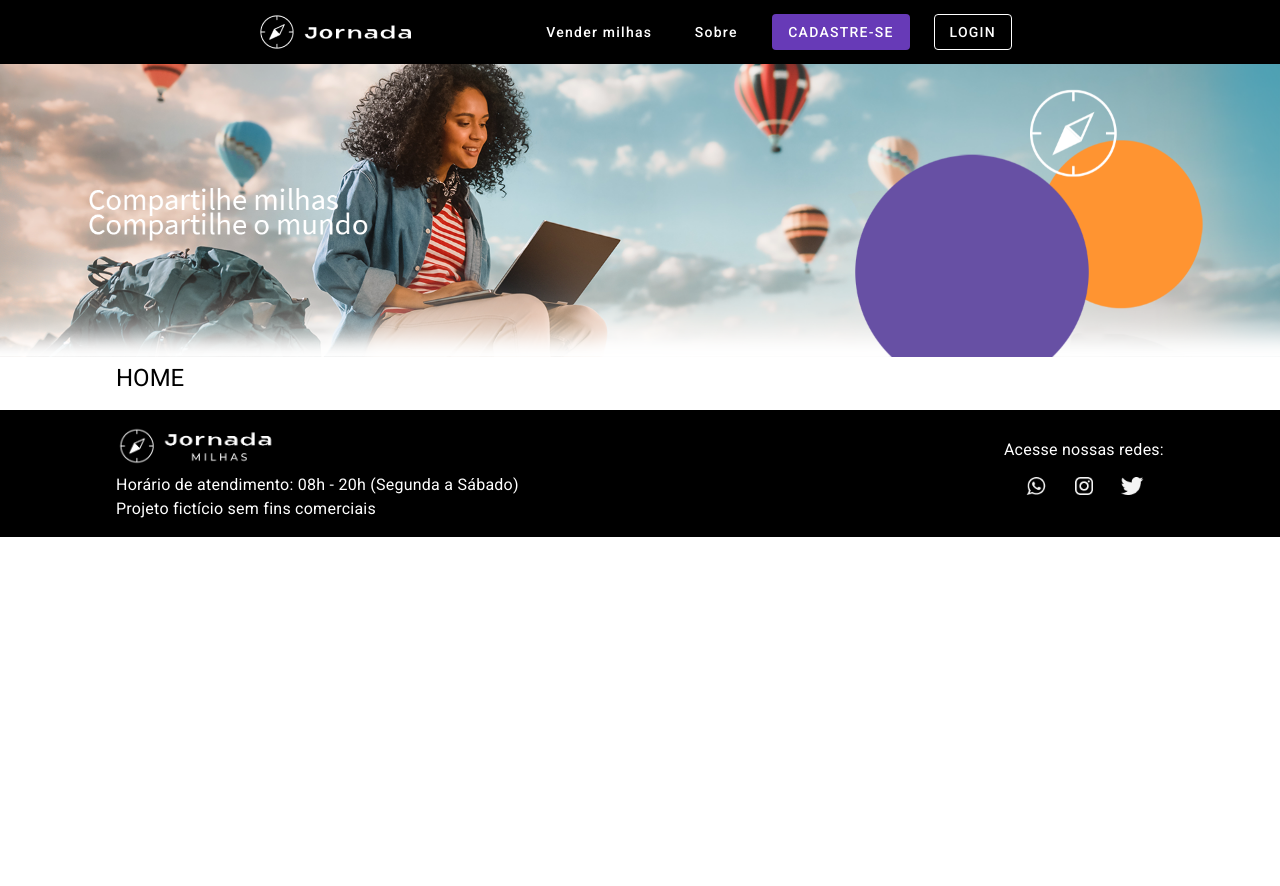
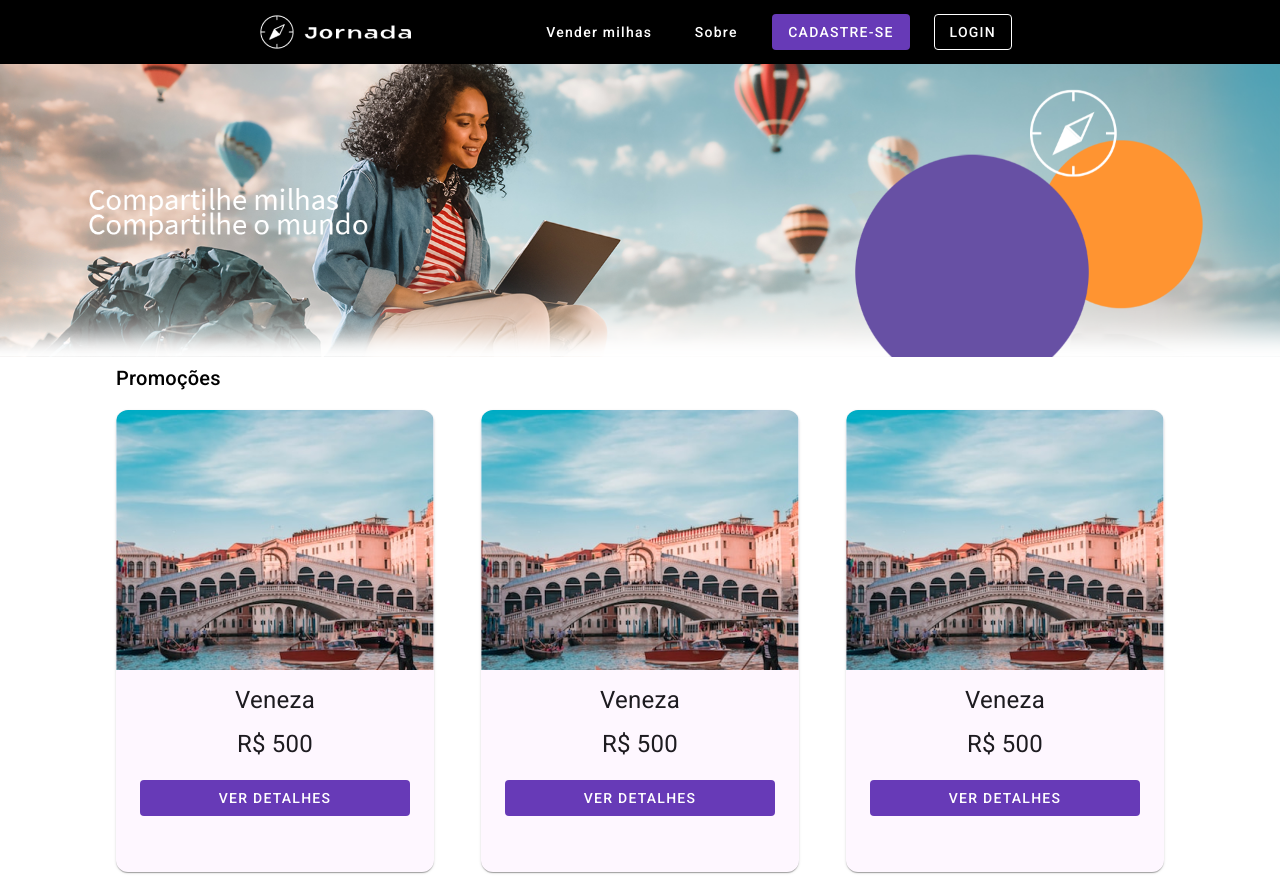
Before and after one commit to markos-jr/componentizacao-design-angular-material, an Angular app: page / in a window 1280 px wide. Shown: the top 886 px of the page. Before the commit the page ends 800 px from the top, so only its background shows below. Built offline with nearby package versions, Linux system fonts and the light colour scheme.

Commit message:
FIX: Criacão e Desenvolvimento Card-busca

```diff
--- a/src/app/pages/home/home.component.html
+++ b/src/app/pages/home/home.component.html
@@ -4,5 +4,16 @@
 </app-banner>
 
 <app-container>
-  <h1>HOME</h1>
+  <h2>Promoções</h2>
+  <div class="card-wrapper">
+
+    <app-card-busca></app-card-busca>
+    <app-card-busca></app-card-busca>
+    <app-card-busca></app-card-busca>
+    <app-card-busca></app-card-busca>
+    <app-card-busca></app-card-busca>
+    <app-card-busca></app-card-busca>
+
+  </div>
+  <h2>Depoimentos</h2>
 </app-container>
--- a/src/app/pages/home/home.component.scss
+++ b/src/app/pages/home/home.component.scss
@@ -0,0 +1,8 @@
+.card-wrapper{
+  display: flex;
+  flex-wrap: wrap;
+  justify-content: space-between;
+  row-gap: 16px;
+  margin-bottom: 40px;
+
+}
--- /dev/null
+++ b/src/app/shared/card-busca/card-busca.component.html
@@ -0,0 +1,17 @@
+<mat-card class="card-busca">
+
+  <img mat-card-image
+  src="assets/imagens/Veneza.png"
+  alt="Imagem de Veneza">
+
+  <mat-card-content>
+<ul>
+  <li>Veneza</li>
+  <li>R$ 500</li>
+</ul>
+  </mat-card-content>
+  <mat-card-actions>
+    <button mat-flat-button color="primary">VER DETALHES</button>
+
+  </mat-card-actions>
+</mat-card>
--- /dev/null
+++ b/src/app/shared/card-busca/card-busca.component.scss
@@ -0,0 +1,21 @@
+.card-busca {
+  max-width: 320px;
+  background-color: #FEF7FF;
+  border-radius: 12px;
+  button {
+    width: 100%;
+    margin: 0 16px 48px;
+  }
+  ul {
+    list-style: none;
+    padding: 0;
+    li {
+      margin: 12px;
+      font-weight: 400;
+      font-size: 24px;
+      line-height: 32px;
+      color: #1D1B20;
+      text-align: center;
+    }
+  }
+}
```
Also changed, not shown: src/app/app.module.ts (+6 -2 lines), src/app/shared/card-busca/card-busca.component.ts (added, +10 -0 lines), 1 other file (tests, documents, lock files or other folders).
